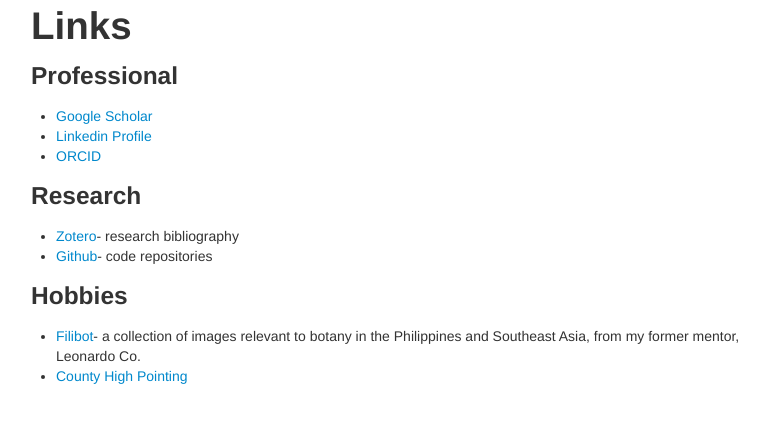
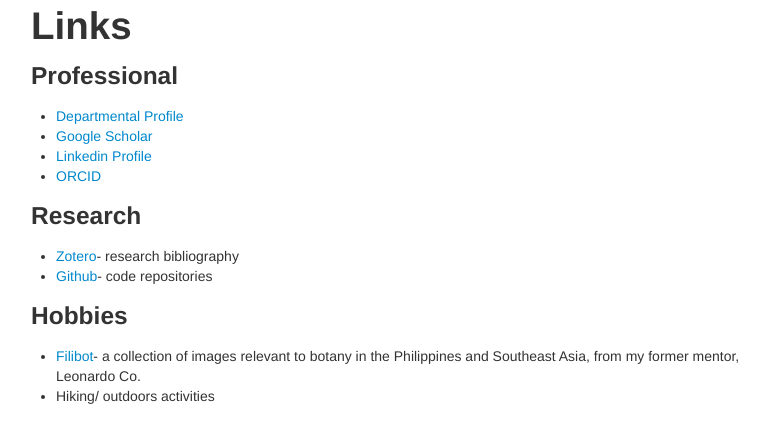
Before and after one commit to willtownes/willtownes.github.io, a Jekyll site: the page built from links/index.md, in a window 1280 px wide, cut to the strip 164-607 px from the top of the page. Shown: the whole strip, without its empty margins (24-793 px from the left). Built offline with Jekyll 4.4.1, drawn with Linux system fonts in a browser that asks for light colours; nearby versions of some CDN libraries.

Commit message:
add link to departmental page

```diff
--- a/links/index.md
+++ b/links/index.md
@@ -7,6 +7,7 @@
 ====
 
 ### Professional
+* [Departmental Profile](https://www.cmu.edu/dietrich/statistics-datascience/people/faculty/will-townes.html)
 * [Google Scholar](https://scholar.google.com/citations?user=ERqFrMoAAAAJ)
 * [Linkedin Profile](https://www.linkedin.com/in/willtownes1)
 * [ORCID](https://orcid.org/0000-0003-0320-6787)
@@ -17,4 +18,4 @@
 
 ### Hobbies
 * [Filibot](https://www.flickr.com/photos/filibot)- a collection of images relevant to botany in the Philippines and Southeast Asia, from my former mentor, Leonardo Co.
-* [County High Pointing](http://cohp.org/aspnet/cohper_frl.aspx?cid=6363&firstname=Will&lastname=Townes)
+* Hiking/ outdoors activities
```
